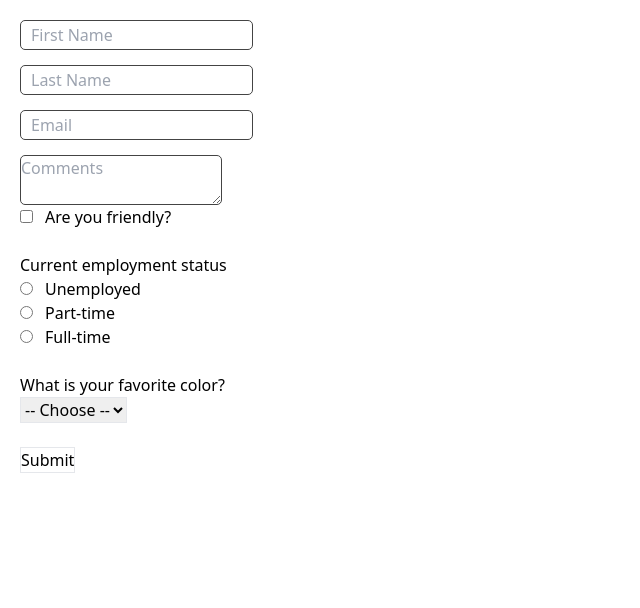
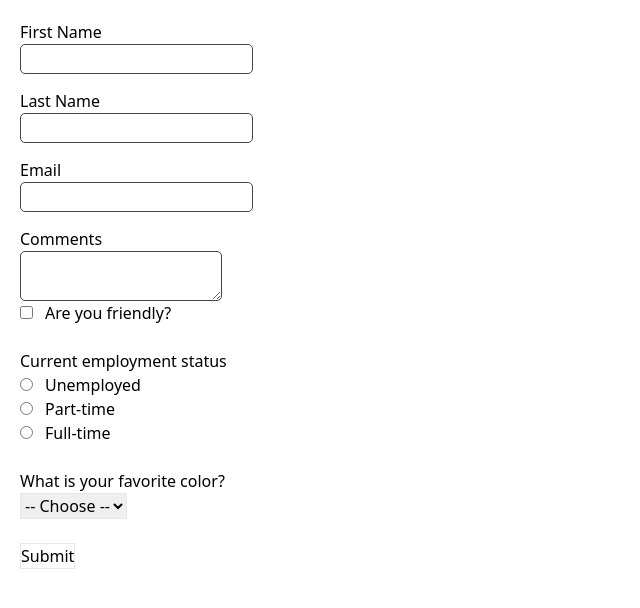
Before and after one commit to Mini-GT/meme-generator, a React (Vite) app: page / in a window 1280 px wide. Shown: the top 608 px of the page, without its empty margins (0-640 px from the left). Built offline with nearby package versions, Linux system fonts and the light colour scheme.

Commit message:
fixed bad coding by using react hook `useId` to generate unique id's

```diff
--- a/src/challenges/formInput/select and input/Select.tsx
+++ b/src/challenges/formInput/select and input/Select.tsx
@@ -1,4 +1,5 @@
-import { useState } from "react"
+import { useState, useId } from "react"
+
 export default function Select() {
   const [formData, setFormData] = useState(
     {
@@ -11,6 +12,8 @@ export default function Select() {
       favColor: ""
     }
   )
+
+  const id = useId();
   // console.log(formData.favColor)
 
   function handleChange(e: React.ChangeEvent<HTMLInputElement | HTMLTextAreaElement |HTMLSelectElement>) {
@@ -33,89 +36,96 @@ export default function Select() {
   return (
     // when a button is found inside the form, it will trigger the form handler onSubmit={}
     <form onSubmit={handleSubmit}>
+      <label htmlFor={id + '-firstName'}>First Name</label>
       <input
         type="text"
-        placeholder="First Name"
         onChange={handleChange}
         name="firstName"
         value={formData.firstName}
+        id={id + '-firstName'}
       />
+
+      <label htmlFor={id + '-lastName'}>Last Name</label>
       <input
         type="text"
-        placeholder="Last Name"
         onChange={handleChange}
         name="lastName"
         value={formData.lastName}
+        id={id + '-lastName'}
       />
+
+      <label htmlFor={id + '-email'}>Email</label>
       <input
         type="email"
-        placeholder="Email"
         onChange={handleChange}
         name="email"
         value={formData.email}
+        id={id + '-email'}
       />
+
+      <label htmlFor={id + '-comments'}>Comments</label>
       <textarea
-        value={formData.comments}
-        placeholder="Comments"
         onChange={handleChange}
         name="comments"
+        value={formData.comments}
+        id={id + '-comments'}
       />
       <input
-        type="checkbox"
-        id="isFriendly"
-        checked={formData.isFriendly}
         onChange={handleChange}
         name="isFriendly"
+        type="checkbox"
+        checked={formData.isFriendly}
+        id={id + "-isFriendly"}
       />
-      <label htmlFor="isFriendly">Are you friendly?</label>
+      <label htmlFor={id + "-isFriendly"}>Are you friendly?</label>
       <br />
       <br />
 
       <fieldset>
         <legend>Current employment status</legend>
         <input
+          onChange={handleChange}
+          name="employment"
           type="radio"
-          id="unemployed"
-          name="employment"
           value="unemployed"
           checked={formData.employment === "unemployed"}
-          onChange={handleChange}
+          id={id + "-unemployed"}
         />
-        <label htmlFor="unemployed">Unemployed</label>
+        <label htmlFor={id + "-unemployed"}>Unemployed</label>
         <br />
 
         <input
+          onChange={handleChange}
+          name="employment"
           type="radio"
-          id="part-time"
-          name="employment"
           value="part-time"
           checked={formData.employment === "part-time"}
-          onChange={handleChange}
+          id={id + "-part-time"}
         />
-        <label htmlFor="part-time">Part-time</label>
+        <label htmlFor={id + "-part-time"}>Part-time</label>
         <br />
 
         <input
+          onChange={handleChange}
+          name="employment"
           type="radio"
-          id="full-time"
-          name="employment"
           value="full-time"
           checked={formData.employment === "full-time"}
-          onChange={handleChange}
+          id={id + "-full-time"}
         />
-        <label htmlFor="full-time">Full-time</label>
+        <label htmlFor={id + "-full-time"}>Full-time</label>
         <br />
       </fieldset>
       <br />
 
-      <label htmlFor="favColor">What is your favorite color?</label>
+      <label htmlFor={id + "-favColor"}>What is your favorite color?</label>
       <br />
       <select
         className="border"
-        id="favColor"
+        onChange={handleChange}
         name="favColor"
         value={formData.favColor}
-        onChange={handleChange}
+        id={id + "-favColor"}
       >
         <option value="">-- Choose --</option>
         <option value="red">Red</option>
```
